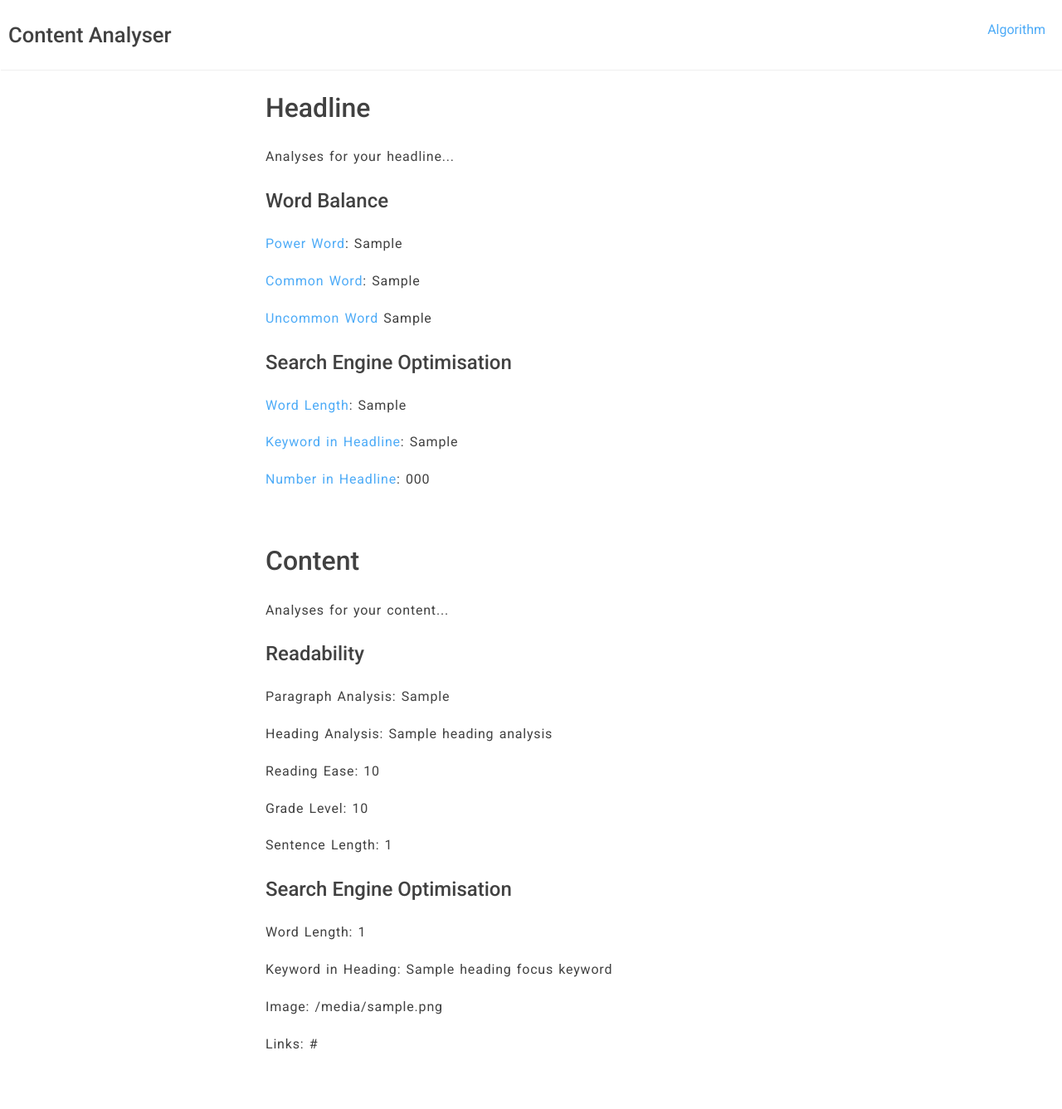
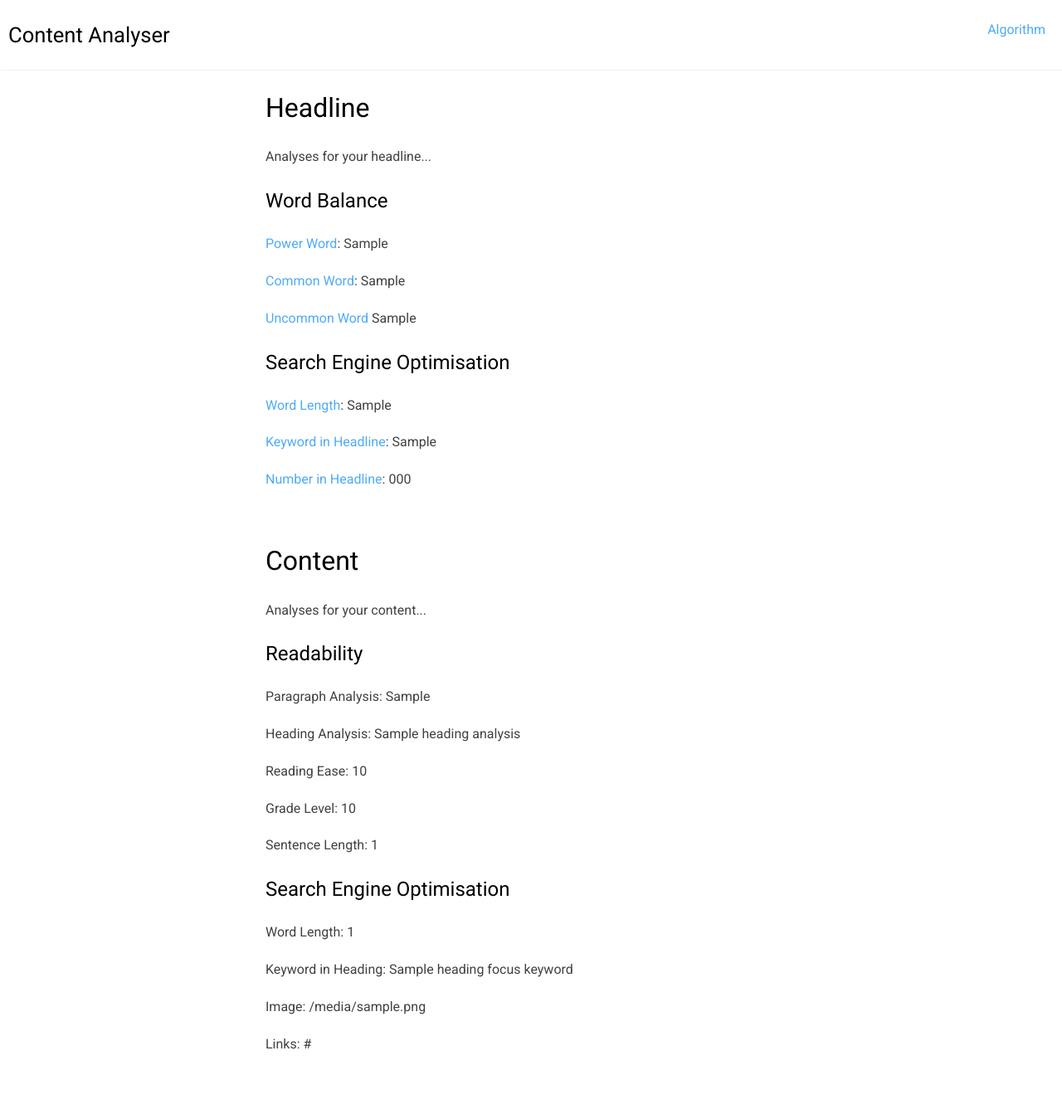
Before and after one commit to malikolabiyi/content-analyser, a Flask app: template templates/analyse.html in a window 1280 px wide. Shown: the whole page at 83% size. Run offline with Flask 2, Linux system fonts and the light colour scheme; the template is opened without the code that fills it: most values are stand-ins (such as "Sample title", 1, 10 or a date in 2020).

Commit message:
Making it better...

```diff
--- a/static/home.css
+++ b/static/home.css
@@ -19,7 +19,7 @@ a:hover {
 }
 
 h1, h2, h3, h4, h5, h6 {
-    font-weight: 500;
+    font-weight: 400;
 }
 
 h1 {
--- a/static/style.css
+++ b/static/style.css
@@ -11,8 +11,6 @@ body {
 p {
     font-size: 1em;
     line-height: 1.8;
-    word-spacing: 1.5px;
-    letter-spacing: 0.8px;
 }
 
 strong {
@@ -31,7 +29,8 @@ a:hover {
 }
 
 h1, h2, h3, h4, h5, h6 {
-    font-weight: 500;
+    font-weight: 400;
+    color: black;
 }
 
 h1 {
--- a/templates/algorithms.html
+++ b/templates/algorithms.html
@@ -6,7 +6,7 @@
   <meta http-equiv="X-UA-Compatible" content="ie=edge">
   <title>Content Analyser</title>
 
-  <link href="https://fonts.googleapis.com/css?family=Roboto:400,400i,500&display=swap" rel="stylesheet">
+  <link href="https://fonts.googleapis.com/css?family=Roboto:400,400i&display=swap" rel="stylesheet">
 
   <link href="{{url_for('static', filename='style.css')}}" rel="stylesheet">
 
--- a/templates/analyse.html
+++ b/templates/analyse.html
@@ -6,7 +6,7 @@
   <meta http-equiv="X-UA-Compatible" content="ie=edge">
   <title>Content Analyser</title>
 
-  <link href="https://fonts.googleapis.com/css?family=Roboto:400,400i,500&display=swap" rel="stylesheet">
+  <link href="https://fonts.googleapis.com/css?family=Roboto:400,400i&display=swap" rel="stylesheet">
 
   <link href="{{url_for('static', filename='style.css')}}" rel="stylesheet">
 
--- a/templates/index.html
+++ b/templates/index.html
@@ -6,7 +6,7 @@
   <meta http-equiv="X-UA-Compatible" content="ie=edge">
   <title>Content Analyser</title>
 
-  <link href="https://fonts.googleapis.com/css?family=Roboto:400,400i,500&display=swap" rel="stylesheet">
+  <link href="https://fonts.googleapis.com/css?family=Roboto:400,400i&display=swap" rel="stylesheet">
 
   <link href="{{url_for('static', filename='home.css')}}" rel="stylesheet">
 
@@ -25,7 +25,7 @@
         ],
         toolbar: "insertfile undo redo | styleselect | bold italic | alignleft aligncenter alignright alignjustify | bullist numlist outdent indent | link",
         content_css: [
-        '//fonts.googleapis.com/css?family=Roboto:400,400i,500&display=swap',
+        '//fonts.googleapis.com/css?family=Roboto:400,400i&display=swap',
         '//static/style.css'
         ]
       });
```
